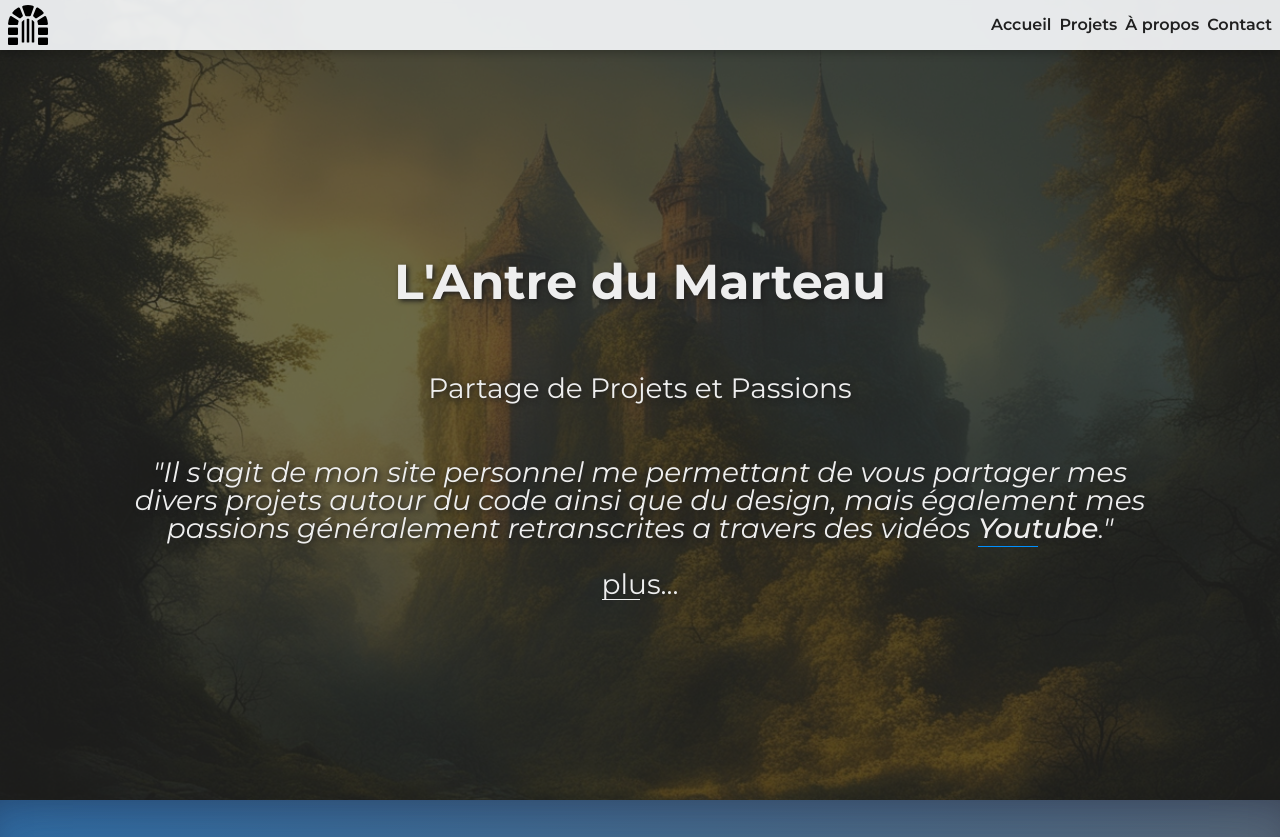
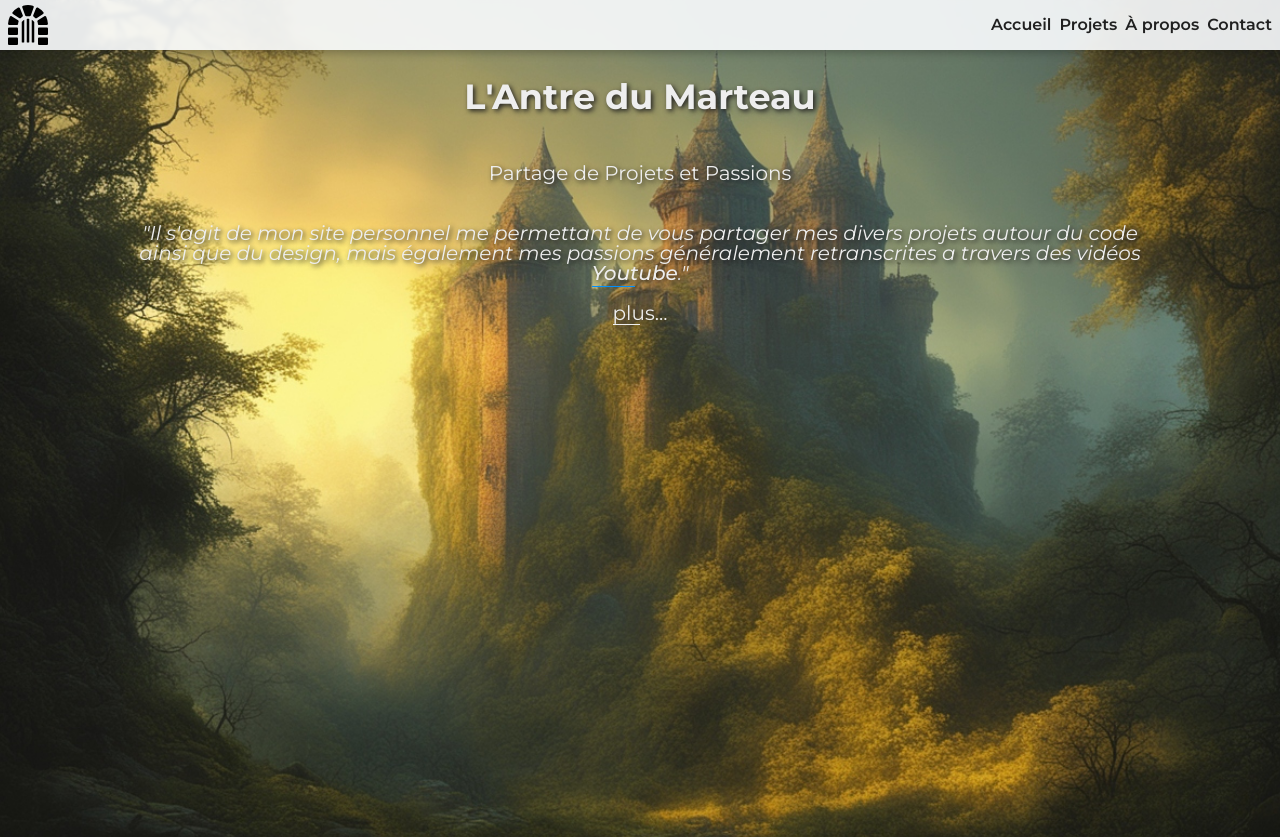
Before and after one commit to Brossierclement/website, a React (Vite) app: page / in a window 1280 px wide. Shown: the top 837 px of the page. Built offline with nearby package versions, Linux system fonts and the light colour scheme.

Commit message:
chore: banner height

```diff
--- a/src/assets/pages/home/home.scss
+++ b/src/assets/pages/home/home.scss
@@ -2,34 +2,22 @@
 .home {
   font-size: 8px;
   margin: 0 auto;
-  position: relative;
   .banner {
     background: top center / cover url(/public/images/background.jpg);
     display: flex;
     height: 100svh;
     justify-content: center;
-    position: relative;
+    padding: 50px 0;
     z-index: 0;
     width: 100%;
-    &::before {
-      background: rgba($high-contrast-text, 0.65);
-      content: "";
-      inset: 0;
-      position: absolute;
-    }
     .welcome {
       align-items: center;
       color: $high-contrast-text-white;
       display: flex;
       flex-direction: column;
-      font-size: 2em;
-      margin: 0 auto;
+      font-size: calc(12px + 1vh);
       max-width: 1024px;
-      padding: 16px;
-      position: absolute;
       text-shadow: 2px 2px 5px $high-contrast-text;
-      top: 25%;
-      z-index: 1;
       h1 {
         font-size: 1.75em;
       }
```
